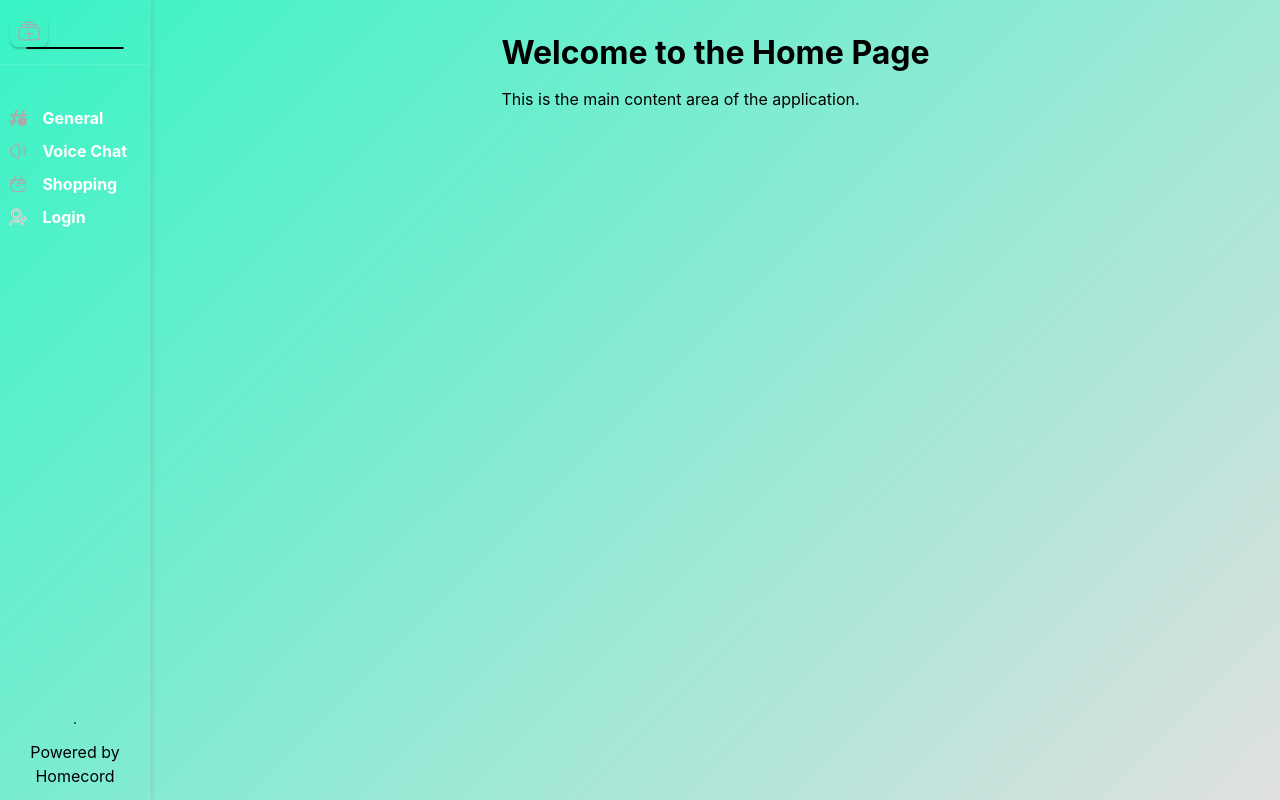
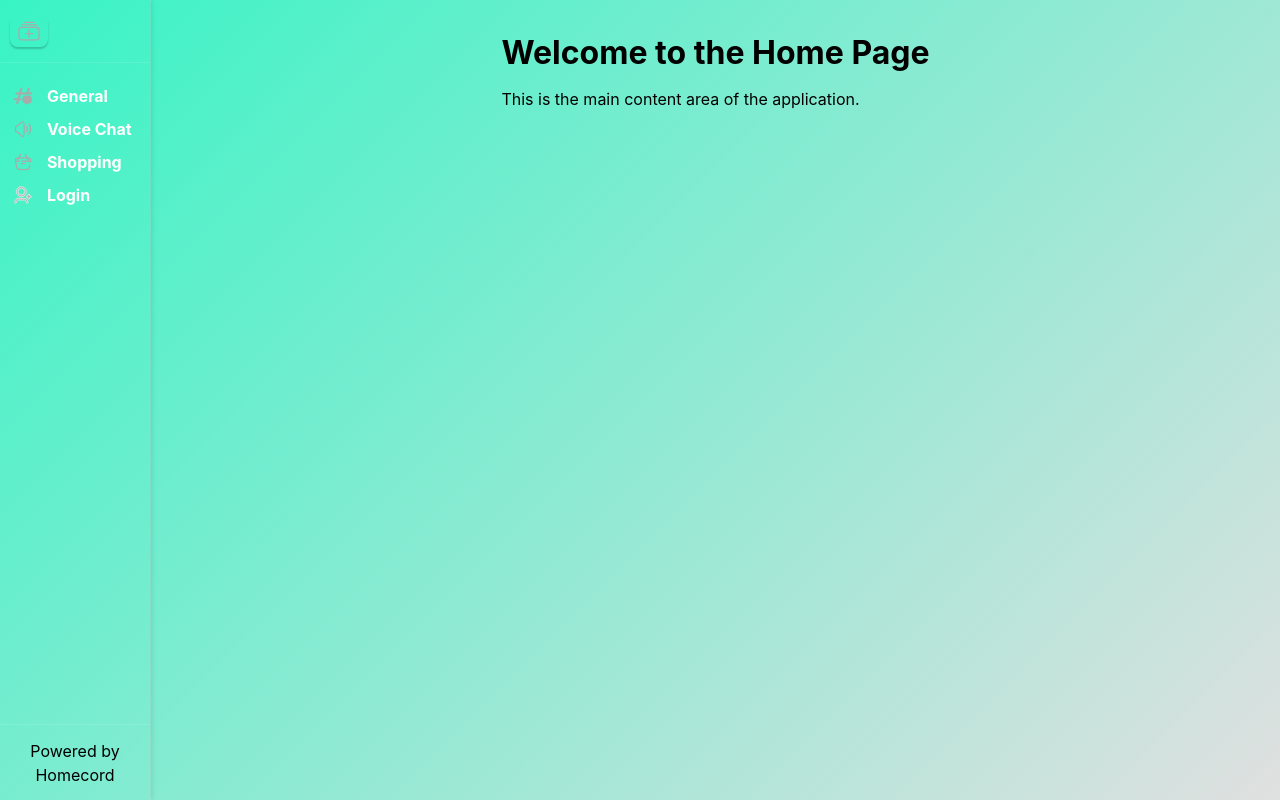
Before and after one commit to ItsDinosaur/Homecord, a React (Vite) app: page / in a window 1280 px wide. Built offline with nearby package versions, Linux system fonts and the light colour scheme.

Commit message:
Centered a div! Login page

```diff
--- a/src/App.tsx
+++ b/src/App.tsx
@@ -7,6 +7,7 @@ import VoicePage from "./pages/VoicePage.tsx";
 import ShoppingListPage from "./pages/ShoppingListPage.tsx";
 import HomePage from "./pages/HomePage.tsx";
 import LoginPage from "./pages/LoginPage.tsx";
+import Divider from "@mui/material/Divider";
 
 const channels: Channel[] = [
   { id: 1, name: "General", type: "text" },
@@ -15,6 +16,10 @@ const channels: Channel[] = [
   { id: 4, name: "Login", type: "login" },
 ];
 
+const style = {
+    borderRadius: 1,
+    border: '.5px solid',
+};
 
 function App() {
   const [currentChannel, setCurrentChannel] = useState<Channel | null>(null);
--- a/src/appearance/ChatPage.css
+++ b/src/appearance/ChatPage.css
@@ -5,8 +5,8 @@
     box-shadow: 0 2px 2px rgba(0, 0, 0, 0.2);
 
     overflow-y: auto;
-    max-height: 70vh;   /* Set max height relative to viewport */
+    max-height: 75vh;   /* Set max height relative to viewport */
     min-height: 30vh;   /* Optional: minimum height */
-    width: 95%; /* Full width of the parent container */
-    margin: 0 auto; /* Center horizontally */
+    width: 80vw;
+    margin: 20px auto; /* Center horizontally */
 }
--- a/src/appearance/LoginPage.css
+++ b/src/appearance/LoginPage.css
@@ -17,6 +17,7 @@
     min-width: 300px; /* Optional: minimum width */
     max-width: fit-content;
     backdrop-filter: blur(19px), saturate(180%);
+
 }
 
 .form-group {
@@ -31,7 +32,7 @@
 
 input[type="text"],
 input[type="password"] {
-    width: 80%;
+    width: 250px;;
     padding: 0.6em 1.2em;
     border-radius: 8px;
     border: 1px solid transparent;
@@ -42,4 +43,5 @@ input[type="password"] {
     background-color: #352f2f;
     transition: border-color 0.25s;
     box-shadow: 0 2px 2px rgba(0, 0, 0, 0.2);
+
 }
--- a/src/appearance/Sidebar.css
+++ b/src/appearance/Sidebar.css
@@ -11,13 +11,14 @@
 }
 
 .nav-links {
-    padding-top: 20px;
     margin: 0;
-    width: 100%;
+    padding-left: 5px;
+    width: 145px;
     height: auto;
     display: flex;
     align-items: center;
     flex-direction: column;
+    overflow-x: hidden;
 }
 
 .channel-icon {
@@ -53,7 +54,6 @@ ul {
     background-color: rgb(63, 63, 63);
     border-radius: 5px;
     cursor: pointer;
-
 }
 
 .channel-item:hover .full-name {
@@ -80,6 +80,7 @@ ul {
     flex-direction: column;
     justify-content: center;
     align-items: center;
+    border-top: 1px solid rgba(255, 255, 255, 0.1);
 }
 
 .add-channel-button{
--- a/src/components/Sidebar.tsx
+++ b/src/components/Sidebar.tsx
@@ -4,8 +4,7 @@ import { Channel } from "../types/Interfaces";
 import ChannelElement from "./ChannelElement";
 import List from "../types/List";
 import addChannelIcon from '../assets/add-channel.svg';
-import Divider from "@mui/material/Divider";
-import Grid from "@mui/material/Grid";
+
 
 interface SidebarProps {
   channels: Channel[];
@@ -22,10 +21,7 @@ const renderChannel = (channel: Channel,
     );
 };
 
-const style = {
-    borderRadius: 1,
-    border: '.5px solid',
-};
+
 
 export function Sidebar({ channels, onSelectChannel }: SidebarProps) {
     return (
@@ -34,7 +30,7 @@ export function Sidebar({ channels, onSelectChannel }: SidebarProps) {
                 <button className="add-channel-button">
                     <img src={addChannelIcon} className="add-channel-icon" alt="Add Channel" />
                 </button>
-                <Divider variant="middle" sx={{ ...style}} />
+
             </div>
             <div className="sidebar-content">
                 <nav className="nav-links">
@@ -45,7 +41,7 @@ export function Sidebar({ channels, onSelectChannel }: SidebarProps) {
                 </nav>
             </div>
             <div className="sidebar-footer">
-                <Divider variant="middle" sx={{ ...style}} />
+
                 <p>Powered by Homecord</p>
             </div>
         </div>
--- a/src/pages/ChatPage.tsx
+++ b/src/pages/ChatPage.tsx
@@ -11,7 +11,6 @@ function ChatPage({ channel }: ChatPageProps) {
     return (
         <div className="chat-page">
         <h1>Chat Page</h1>
-        <p>This is the chat page where users can send and receive messages.</p>
         <div className="chat-content">
             {/* Here you can render messages, chat history, etc. */}
             <h1>awdadadd</h1>
--- a/src/pages/LoginPage.tsx
+++ b/src/pages/LoginPage.tsx
@@ -47,7 +47,6 @@ function LoginPage({ channel }: LoginPageProps) {
             <div className="login-content">
                 <form onSubmit={handleSubmit} className="login-form">
                     <div className="form-group">
-                        <label htmlFor="username">Username:</label>
                         <input
                             type="text"
                             id="username"
@@ -59,7 +58,6 @@ function LoginPage({ channel }: LoginPageProps) {
                         />
                     </div>
                     <div className="form-group">
-                        <label htmlFor="password">Password:</label>
                         <input type="password"
                             id="password"
                             name="password"
```
